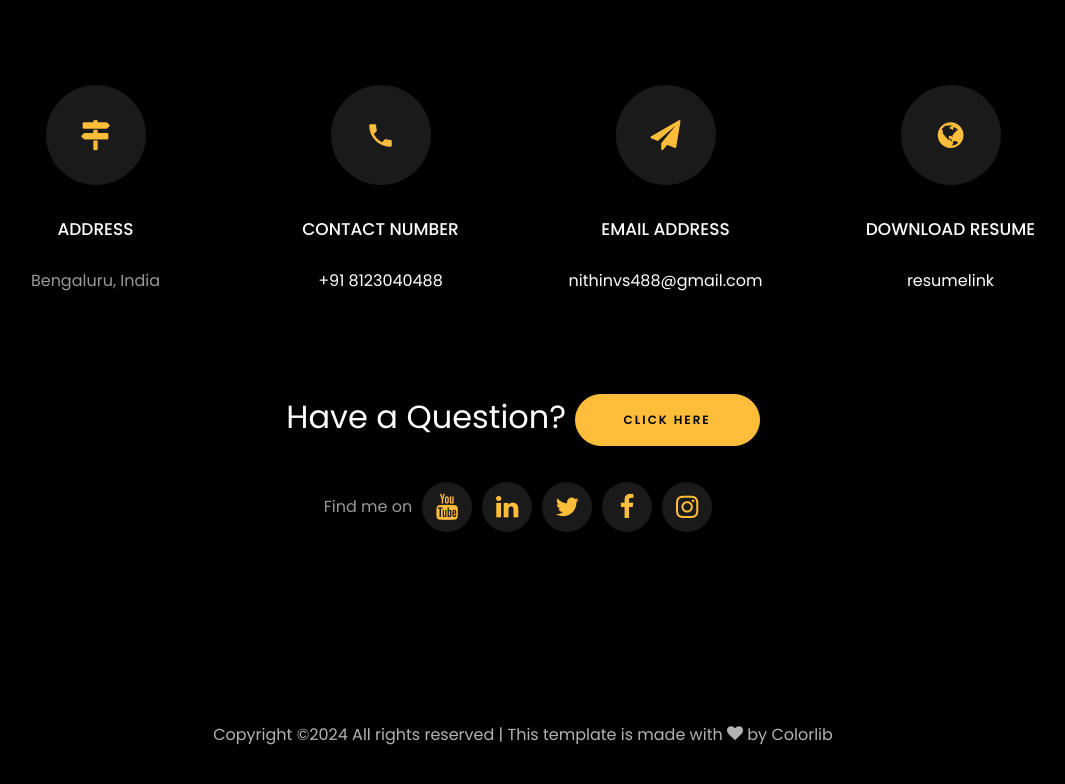
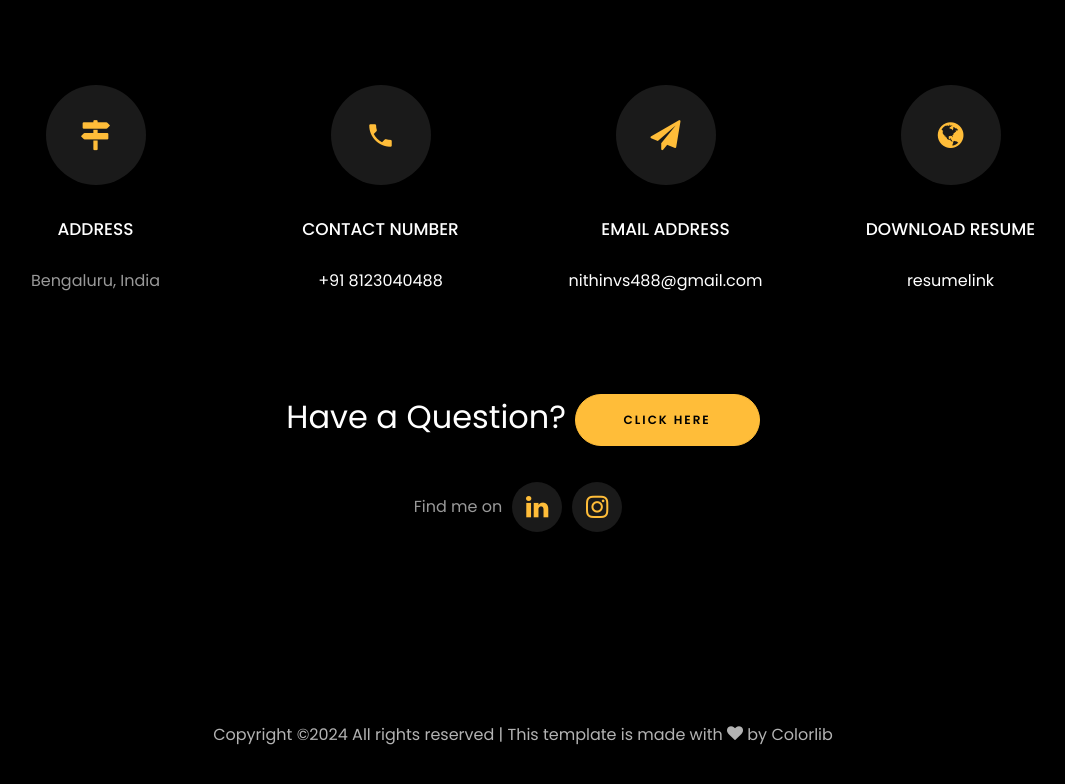
Before and after one commit to shivanikn9/portfolio, a plain HTML site: page index.html in a window 1280 px wide. Shown: the part 4989-5773 px from the top of the page, without its empty margins (117-1182 px from the left). Drawn offline with Linux system fonts and the light colour scheme; files whose address does not match are found by name.

Commit message:
Update index.html

```diff
--- a/index.html
+++ b/index.html
@@ -597,10 +597,10 @@
 				<br>
 					<ul class="ftco-footer-social list-unstyled d-flex justify-content-center align-items-center mb-0">
 					  <li class="ftco-animate normal-txt">Find me on  </li>
-					  <li class="ftco-animate"><a href="https://www.youtube.com/@RishabhMishraOfficial"><span class="icon-youtube"></span></a></li>
-					  <li class="ftco-animate"><a href="https://www.linkedin.com/in/rishabhnmishra/"><span class="icon-linkedin"></span></a></li>
-					  <li class="ftco-animate"><a href="https://twitter.com/rishabhnmishra"><span class="icon-twitter"></span></a></li>
-					  <li class="ftco-animate"><a href="https://twitter.com/rishabhnmishra"><span class="icon-facebook"></span></a></li>
+					  <!-- <li class="ftco-animate"><a href="https://www.youtube.com/@RishabhMishraOfficial"><span class="icon-youtube"></span></a></li> -->
+					  <li class="ftco-animate"><a href="https://www.linkedin.com/in/Nithin-V-S32/"><span class="icon-linkedin"></span></a></li>
+					  <!-- <li class="ftco-animate"><a href="https://twitter.com/rishabhnmishra"><span class="icon-twitter"></span></a></li> -->
+					  <!-- <li class="ftco-animate"><a href="https://twitter.com/rishabhnmishra"><span class="icon-facebook"></span></a></li> -->
 				      <li class="ftco-animate"><a href="https://www.instagram.com/nithinvs32/"><span class="icon-instagram"></span></a></li>
 					</ul>
 				<br>
```
